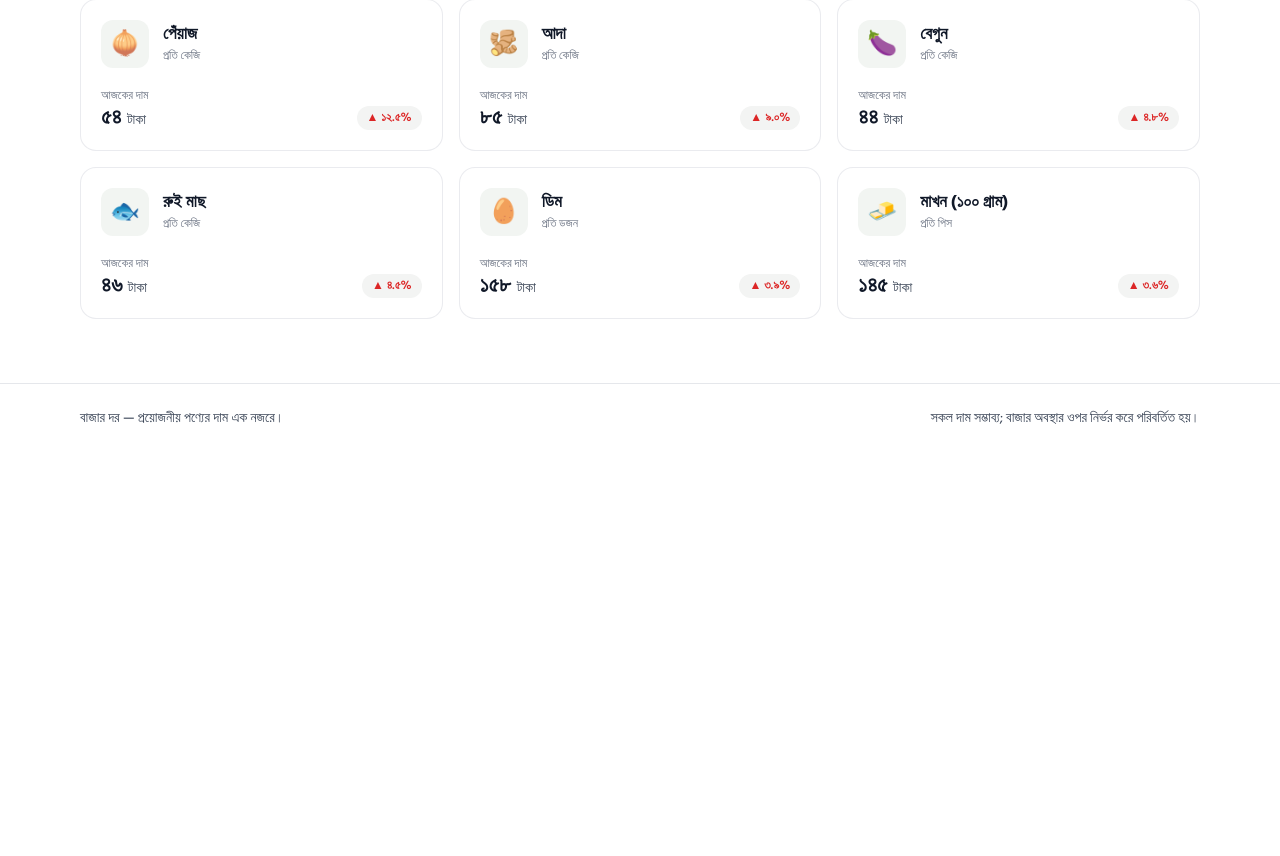
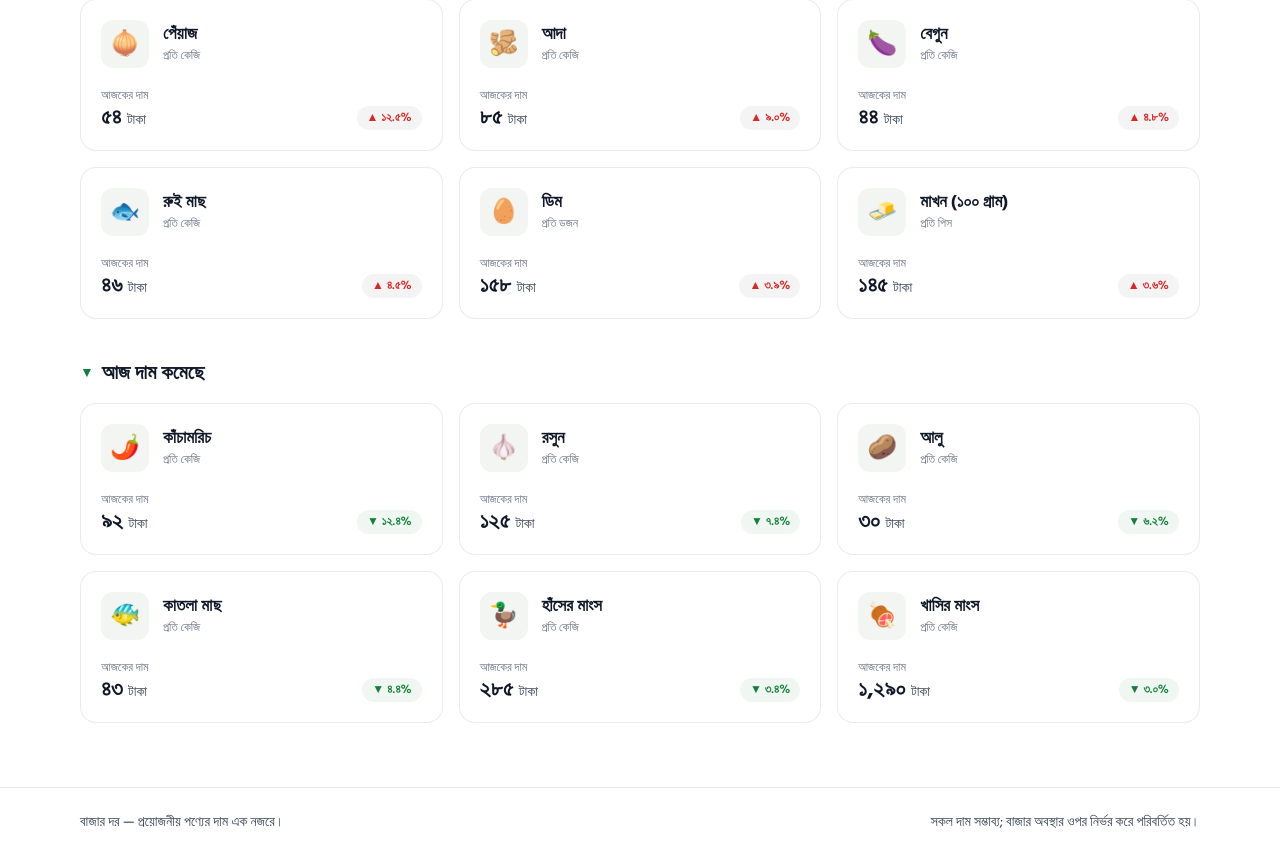
Before and after one commit to khalidbinahsan/PH-Ass-07, a Next.js app: page / in a window 1280 px wide. Shown: the part 626-1482 px from the top of the page. Before the commit the page ends 1078 px from the top, so only its background shows below. Built offline with nearby package versions, Linux system fonts and the light colour scheme.

Commit message:
Failer Products with test data

```diff
--- a/src/app/page.tsx
+++ b/src/app/page.tsx
@@ -12,6 +12,14 @@ const RISERS_PRODUCTS: ProductCardProps[] = [
   { id: 6, name: "মাখন (১০০ গ্রাম)", emoji: "🧈", unit: "প্রতি পিস", price: "১৪৫", change: "৩.৬%", trend: "up" },
 ];
 
+const FALLERS_PRODUCTS: ProductCardProps[] = [
+  { id: 7, name: "কাঁচামরিচ", emoji: "🌶️", unit: "প্রতি কেজি", price: "৯২", change: "১২.৪%", trend: "down" },
+  { id: 8, name: "রসুন", emoji: "🧄", unit: "প্রতি কেজি", price: "১২৫", change: "৭.৪%", trend: "down" },
+  { id: 9, name: "আলু", emoji: "🥔", unit: "প্রতি কেজি", price: "৩০", change: "৬.২%", trend: "down" },
+  { id: 10, name: "কাতলা মাছ", emoji: "🐠", unit: "প্রতি কেজি", price: "৪৩", change: "৪.৪%", trend: "down" },
+  { id: 11, name: "হাঁসের মাংস", emoji: "🦆", unit: "প্রতি কেজি", price: "২৮৫", change: "৩.৪%", trend: "down" },
+  { id: 12, name: "খাসির মাংস", emoji: "🍖", unit: "প্রতি কেজি", price: "১,২৯০", change: "৩.০%", trend: "down" },
+];
 export default function HomePage() {
   return (
     <div className="pb-16 space-y-10">
@@ -29,6 +37,20 @@ export default function HomePage() {
           ))}
         </div>
       </section>
+
+      <section className="max-w-6xl mx-auto px-4">
+        <div className="flex items-center gap-2 mb-4">
+          <span className="text-[#15803D] text-sm">▼</span>
+          <h2 className="text-lg sm:text-xl font-bold text-gray-900">
+            আজ দাম কমেছে
+          </h2>
+        </div>
+        <div className="grid grid-cols-1 sm:grid-cols-2 lg:grid-cols-3 gap-4">
+          {FALLERS_PRODUCTS.map((item) => (
+            <ProductCard key={item.id} {...item} />
+          ))}
+        </div>
+      </section>
     </div>
   );
 }
```
